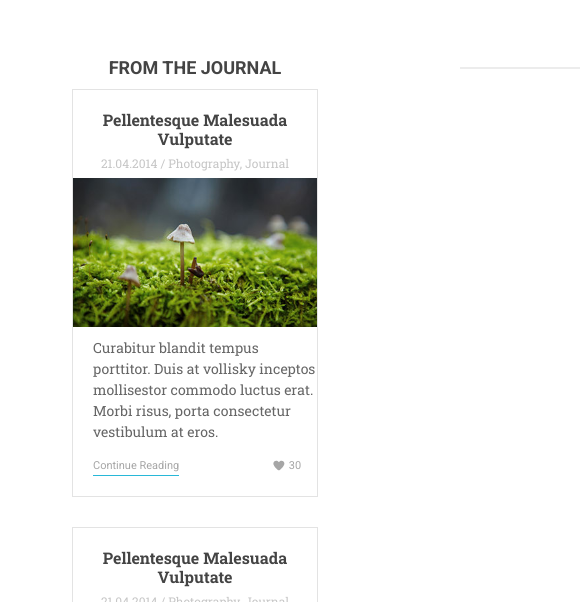
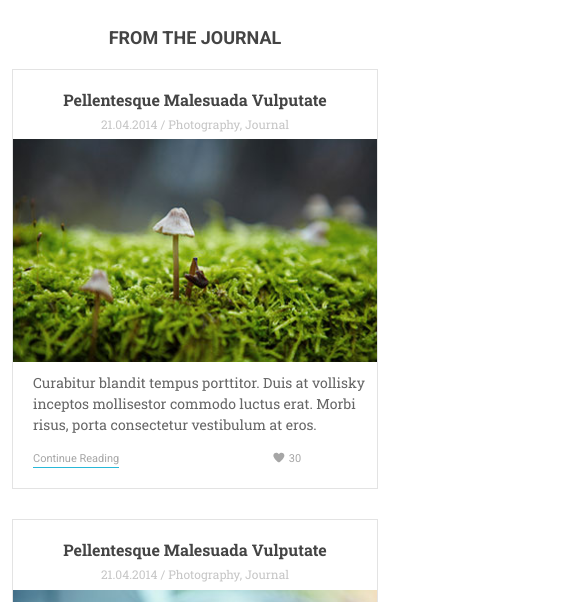
Before and after one commit to Sajib-93/JKUBB, a plain HTML site: page index.html in a window 390 px wide. Shown: the part 1961-2563 px from the top of the page, 580 px wide, since content can reach past the window. Drawn offline with Linux system fonts and the light colour scheme.

Commit message:
Final 2nd

```diff
--- a/css/responsive.css
+++ b/css/responsive.css
@@ -9,20 +9,24 @@
         outline: 0;
         box-shadow: 0 0 0 0;
     }
+
     .navbar-nav .nav-link {
         padding-top: 20px;
     }
 
 
     #banner {
-       padding: 150px 0;
+        padding: 150px 0;
     }
+
     #banner .text h1 {
         font-size: 40px;
     }
+
     #banner .text h2 {
         font-size: 30px;
     }
+
     #banner .text h3 {
         font-size: 12px;
     }
@@ -31,16 +35,20 @@
     #service {
         margin-top: 400px;
     }
+
     #service .service-head h2 {
         font-size: 23px;
     }
+
     #service .service-head h3 {
         font-size: 13px;
         padding-top: 10px;
     }
+
     #service .item {
         margin-top: 20px;
     }
+
 
 
 
@@ -50,9 +58,11 @@
         padding-top: 20px;
         padding-bottom: 80px;
     }
+
     #insta .insta-head h2 {
         font-size: 13px;
     }
+
     #insta .button a {
         padding: 10px 15px;
         font-size: 13px;
@@ -60,9 +70,19 @@
         bottom: 20px;
     }
 
+    #insta .insta-head h2::before {
+        display: none;
+    }
+
+    #insta .insta-head h2::after {
+        display: none;
+    }
 
 
 
+    #journal {
+        padding: 30px 0;
+    }
 
     /* #journal .item {
         margin: 0 auto;
@@ -73,12 +93,25 @@
     #journal .item .button .button2 {
         text-align: left;
     }
+
     #journal .item .icon {
         text-align: right;
     }
+
     #journal .journal-head h2 {
         margin-bottom: -20px;
     }
+    #journal .journal-head h2 {
+        margin-bottom: -10px;
+    }
+    #journal .journal-head h2::before {
+     display: none;
+    }
+    #journal .journal-head h2::after {
+     display: none;
+    }
+
+
 
 
 
@@ -86,21 +119,26 @@
     #about img {
         margin-top: 10px;
     }
+
     #about .left-head h2 {
         font-size: 14px;
     }
+
     #about .left-head h2::after {
         width: 120px;
         height: 1px;
         left: 140px;
     }
+
     #about .left-head h3 {
         font-size: 15px;
         padding-top: 10px;
     }
-    #about .right-head{
+
+    #about .right-head {
         margin-top: 20px;
     }
+
     #about .img {
         width: 35%;
     }
@@ -112,6 +150,7 @@
         margin-bottom: 20px;
         margin-top: 40px;
     }
+
     footer {
         padding: 10PX 0;
     }
@@ -134,20 +173,24 @@
         outline: 0;
         box-shadow: 0 0 0 0;
     }
+
     .navbar-nav .nav-link {
         padding-top: 20px;
     }
 
 
     #banner {
-       padding: 150px 0;
+        padding: 150px 0;
     }
+
     #banner .text h1 {
         font-size: 40px;
     }
+
     #banner .text h2 {
         font-size: 30px;
     }
+
     #banner .text h3 {
         font-size: 12px;
     }
@@ -156,13 +199,16 @@
     #service {
         margin-top: 400px;
     }
+
     #service .service-head h2 {
         font-size: 23px;
     }
+
     #service .service-head h3 {
         font-size: 13px;
         padding-top: 10px;
     }
+
     #service .item {
         margin-top: 20px;
     }
@@ -175,9 +221,11 @@
         padding-top: 20px;
         padding-bottom: 80px;
     }
+
     #insta .insta-head h2 {
         font-size: 13px;
     }
+
     #insta .button a {
         padding: 10px 15px;
         font-size: 13px;
@@ -198,39 +246,49 @@
     #journal .item .button .button2 {
         text-align: left;
     }
+
     #journal .item .icon {
         text-align: right;
     }
+
     #journal .journal-head h2 {
         margin-bottom: -20px;
     }
+
     #journal .journal-head h2::before {
         right: 330px;
     }
+
     #journal .journal-head h2::after {
         left: 330px;
     }
 
 
 
+
     #about img {
         margin-top: 10px;
     }
+
     #about .left-head h2 {
         font-size: 14px;
     }
+
     #about .left-head h2::after {
         width: 120px;
         height: 1px;
         left: 140px;
     }
+
     #about .left-head h3 {
         font-size: 15px;
         padding-top: 10px;
     }
-    #about .right-head{
+
+    #about .right-head {
         margin-top: 20px;
     }
+
     #about .img {
         width: 35%;
     }
@@ -242,6 +300,7 @@
         margin-bottom: 20px;
         margin-top: 40px;
     }
+
     footer {
         padding: 10PX 0;
     }
@@ -264,20 +323,24 @@
         outline: 0;
         box-shadow: 0 0 0 0;
     }
+
     .navbar-nav .nav-link {
         padding-top: 20px;
     }
 
 
     #banner {
-       padding: 150px 0;
+        padding: 150px 0;
     }
+
     #banner .text h1 {
         font-size: 40px;
     }
+
     #banner .text h2 {
         font-size: 30px;
     }
+
     #banner .text h3 {
         font-size: 12px;
     }
@@ -286,13 +349,16 @@
     #service {
         margin-top: 400px;
     }
+
     #service .service-head h2 {
         font-size: 23px;
     }
+
     #service .service-head h3 {
         font-size: 13px;
         padding-top: 10px;
     }
+
     #service .item {
         margin-top: 20px;
     }
@@ -305,19 +371,23 @@
         padding-top: 20px;
         padding-bottom: 80px;
     }
+
     #insta .insta-head h2 {
         font-size: 13px;
     }
+
     #insta .button a {
         padding: 10px 15px;
         font-size: 13px;
         margin-top: 0;
         bottom: 20px;
     }
+
     #insta .insta-head h2::before {
         right: 490px;
         display: none;
     }
+
     #insta .insta-head h2::after {
         left: 490px;
         display: none;
@@ -329,9 +399,11 @@
     #journal .journal-head h2::after {
         left: 420px !important;
     }
+
     #journal .journal-head h2::before {
         right: 420px !important;
     }
+
     /* #journal .item {
         margin: 0 auto;
         margin-top: 30px;
@@ -341,38 +413,48 @@
     #journal .item .button .button2 {
         text-align: left;
     }
+
     #journal .item .icon {
         text-align: right;
     }
+
     #journal .journal-head h2 {
         margin-bottom: -20px;
     }
+
     #journal .journal-head h2::before {
         right: 330px;
         display: none;
     }
+
     #journal .journal-head h2::after {
         display: none;
         left: 330px;
     }
+
     #journal .item h2 {
         font-size: 14px;
     }
+
     #journal .item h3 {
         font-size: 11px;
     }
+
     #journal .item p {
         font-size: 12px;
         padding-left: 10px;
     }
+
     #journal .item .button a {
         font-size: 9px;
         text-align: left;
     }
+
     #journal .item p {
         font-size: 12px;
         padding-left: 10px;
     }
+
     #journal .item .button a {
         margin-left: 10px;
     }
@@ -382,24 +464,30 @@
     #about img {
         margin-top: 10px;
     }
+
     #about .left-head h2 {
         font-size: 14px;
     }
+
     #about .left-head h2::after {
         width: 120px;
         height: 1px;
         left: 140px;
     }
+
     #about .left-head h3 {
         font-size: 25px;
         padding-top: 10px;
     }
-    #about .right-head{
+
+    #about .right-head {
         margin-top: 20px;
     }
+
     #about .img {
         width: 15%;
     }
+
     #about .left-head h4 {
         font-size: 15px;
         line-height: 27px;
@@ -414,9 +502,11 @@
         margin-bottom: 20px;
         margin-top: 40px;
     }
+
     footer {
         padding: 10PX 0;
     }
+
     footer .contact h3 {
         padding-left: 10px;
     }
@@ -439,20 +529,24 @@
         outline: 0;
         box-shadow: 0 0 0 0;
     }
+
     .navbar-nav .nav-link {
         padding-top: 20px;
     }
 
 
     #banner {
-       padding: 150px 0;
+        padding: 150px 0;
     }
+
     #banner .text h1 {
         font-size: 40px;
     }
+
     #banner .text h2 {
         font-size: 30px;
     }
+
     #banner .text h3 {
         font-size: 12px;
     }
@@ -461,13 +555,16 @@
     #service {
         margin-top: 400px;
     }
+
     #service .service-head h2 {
         font-size: 23px;
     }
+
     #service .service-head h3 {
         font-size: 13px;
         padding-top: 10px;
     }
+
     #service .item {
         margin-top: 20px;
     }
@@ -480,19 +577,23 @@
         padding-top: 20px;
         padding-bottom: 80px;
     }
+
     #insta .insta-head h2 {
         font-size: 13px;
     }
+
     #insta .button a {
         padding: 10px 15px;
         font-size: 13px;
         margin-top: 0;
         bottom: 20px;
     }
+
     #insta .insta-head h2::before {
         right: 490px;
         display: none;
     }
+
     #insta .insta-head h2::after {
         left: 490px;
         display: none;
@@ -504,9 +605,11 @@
     #journal .journal-head h2::after {
         left: 420px !important;
     }
+
     #journal .journal-head h2::before {
         right: 420px !important;
     }
+
     /* #journal .item {
         margin: 0 auto;
         margin-top: 30px;
@@ -516,38 +619,48 @@
     #journal .item .button .button2 {
         text-align: left;
     }
+
     #journal .item .icon {
         text-align: right;
     }
+
     #journal .journal-head h2 {
         margin-bottom: -20px;
     }
+
     #journal .journal-head h2::before {
         right: 330px;
         display: none;
     }
+
     #journal .journal-head h2::after {
         display: none;
         left: 330px;
     }
+
     #journal .item h2 {
         font-size: 14px;
     }
+
     #journal .item h3 {
         font-size: 11px;
     }
+
     #journal .item p {
         font-size: 12px;
         padding-left: 10px;
     }
+
     #journal .item .button a {
         font-size: 9px;
         text-align: left;
     }
+
     #journal .item p {
         font-size: 12px;
         padding-left: 10px;
     }
+
     #journal .item .button a {
         margin-left: 10px;
     }
@@ -557,24 +670,30 @@
     #about img {
         margin-top: 10px;
     }
+
     #about .left-head h2 {
         font-size: 14px;
     }
+
     #about .left-head h2::after {
         width: 120px;
         height: 1px;
         left: 140px;
     }
+
     #about .left-head h3 {
         font-size: 25px;
         padding-top: 10px;
     }
-    #about .right-head{
+
+    #about .right-head {
         margin-top: 20px;
     }
+
     #about .img {
         width: 15%;
     }
+
     #about .left-head h4 {
         font-size: 15px;
         line-height: 27px;
@@ -589,9 +708,11 @@
         margin-bottom: 20px;
         margin-top: 40px;
     }
+
     footer {
         padding: 10PX 0;
     }
+
     footer .contact h3 {
         padding-left: 10px;
     }
@@ -614,20 +735,24 @@
         outline: 0;
         box-shadow: 0 0 0 0;
     }
+
     .navbar-nav .nav-link {
         padding-top: 20px;
     }
 
 
     #banner {
-       padding: 150px 0;
+        padding: 150px 0;
     }
+
     #banner .text h1 {
         font-size: 60px;
     }
+
     #banner .text h2 {
         font-size: 40px;
     }
+
     #banner .text h3 {
         font-size: 14px;
     }
@@ -636,13 +761,16 @@
     #service {
         margin-top: 430px;
     }
+
     #service .service-head h2 {
         font-size: 32px;
     }
+
     #service .service-head h3 {
         font-size: 15px;
         padding-top: 10px;
     }
+
     #service .item {
         margin-top: 20px;
     }
@@ -655,19 +783,23 @@
         padding-top: 20px;
         padding-bottom: 80px;
     }
+
     #insta .insta-head h2 {
         font-size: 13px;
     }
+
     #insta .button a {
         padding: 10px 15px;
         font-size: 13px;
         margin-top: 0;
         bottom: 20px;
     }
+
     #insta .insta-head h2::before {
         right: 490px;
         display: none;
     }
+
     #insta .insta-head h2::after {
         left: 490px;
         display: none;
@@ -679,9 +811,11 @@
     #journal .journal-head h2::after {
         left: 420px !important;
     }
+
     #journal .journal-head h2::before {
         right: 420px !important;
     }
+
     /* #journal .item {
         margin: 0 auto;
         margin-top: 30px;
@@ -691,39 +825,49 @@
     #journal .item .button .button2 {
         text-align: left;
     }
+
     #journal .item .icon {
         text-align: right;
         margin-left: 70px;
     }
+
     #journal .journal-head h2 {
         margin-bottom: -20px;
     }
+
     #journal .journal-head h2::before {
         right: 330px;
         display: none;
     }
+
     #journal .journal-head h2::after {
         display: none;
         left: 330px;
     }
+
     #journal .item h2 {
         font-size: 14px;
     }
+
     #journal .item h3 {
         font-size: 11px;
     }
+
     #journal .item p {
         font-size: 12px;
         padding-left: 10px;
     }
+
     #journal .item .button a {
         font-size: 9px;
         text-align: left;
     }
+
     #journal .item p {
         font-size: 12px;
         padding-left: 10px;
     }
+
     #journal .item .button a {
         margin-left: 10px;
     }
@@ -736,28 +880,35 @@
         width: 110%;
         margin-top: 10px;
     }
+
     #about .left-head h2 {
         font-size: 14px;
     }
+
     #about .left-head h2::after {
         width: 120px;
         height: 1px;
         left: 140px;
     }
+
     #about .left-head h3 {
         font-size: 15px;
         padding-top: 10px;
     }
-    #about .right-head{
+
+    #about .right-head {
         margin-top: 20px;
     }
+
     #about .img {
         width: 15%;
     }
+
     #about .left-head h3 {
         font-size: 15px;
         padding-top: 10px;
     }
+
     #about .left-head h4 {
         line-height: 27px;
     }
@@ -769,9 +920,11 @@
         margin-bottom: 20px;
         margin-top: 40px;
     }
+
     footer {
         padding: 10PX 0;
     }
+
     footer .contact h3 {
         padding-left: 10px;
     }
--- a/css/style.css
+++ b/css/style.css
@@ -18,6 +18,9 @@ a {
     text-decoration: none !important;
 }
 
+body{
+    overflow-x: hidden;
+}
 /* =============Common CSS ====================== */
 
 /* ====================== Nav Start================================ */
@@ -231,9 +234,8 @@ a {
 
 /* ====================== Journal Start ================================ */
 
-
 #journal {
-    padding: 60px;
+    padding: 60px 0;
 }
 
 #journal .journal-head {
```
Also changed, not shown: index.html (+1 -0 lines).
